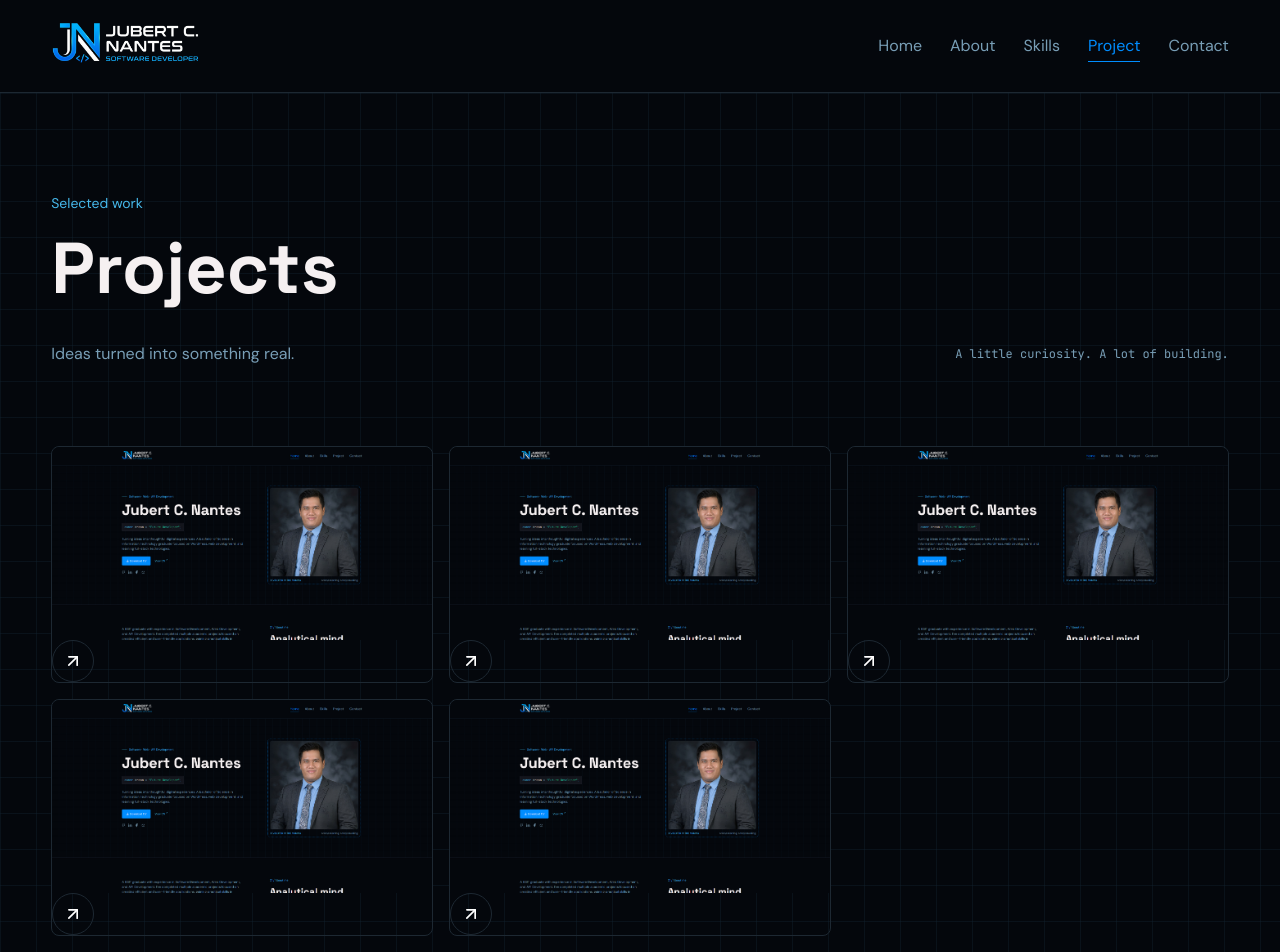
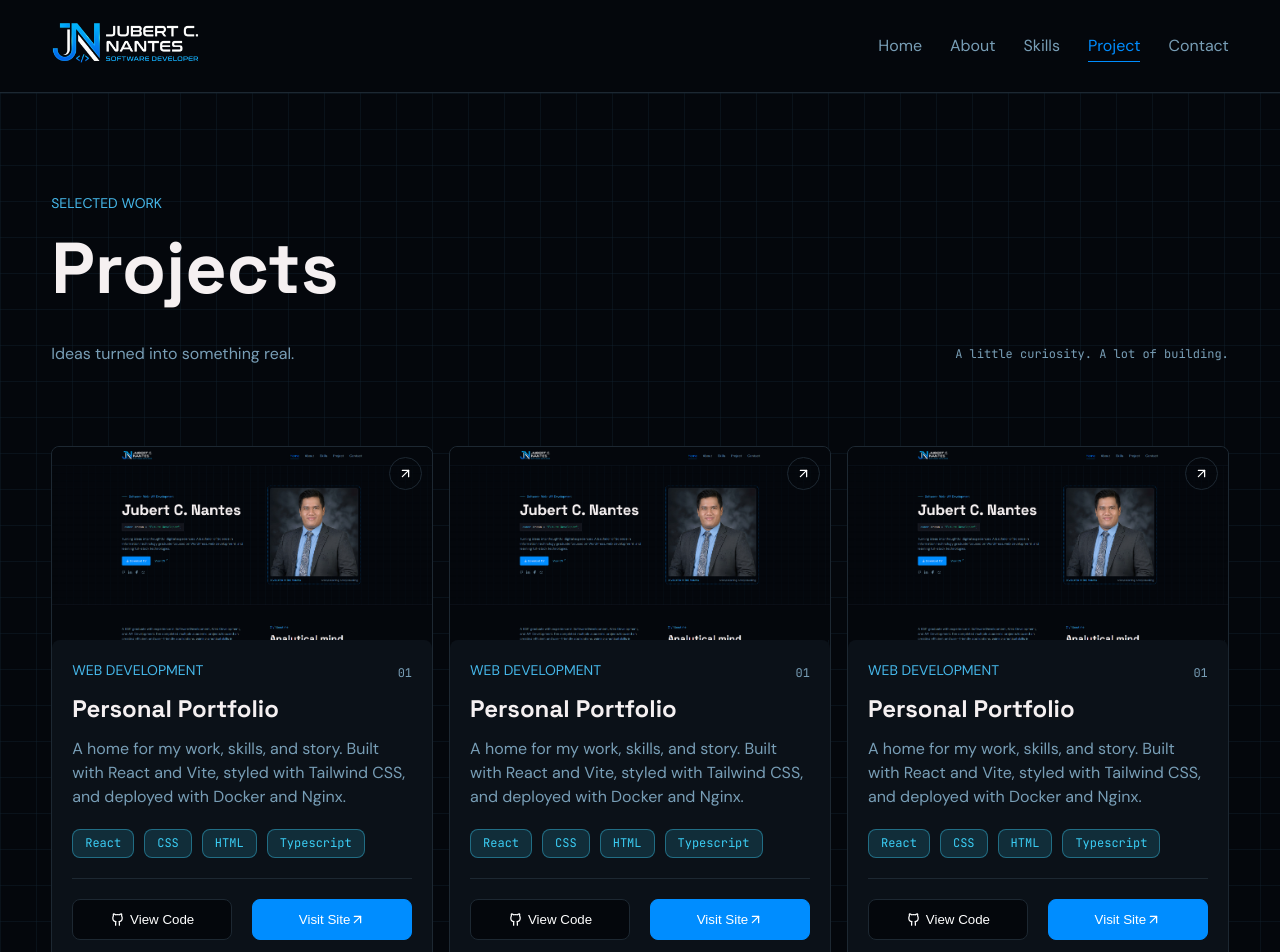
Before and after one commit to jubs0022/my-portfolio-v2, a React (Vite) app in the folder my-portfolio/: page /project in a window 1280 px wide. Shown: the top 952 px of the page. Built offline with nearby package versions, Linux system fonts and the light colour scheme.

Commit message:
Minor Update

```diff
--- a/my-portfolio/src/App.css
+++ b/my-portfolio/src/App.css
@@ -13,11 +13,14 @@
   --muted-steel-blue:#13233066;
   --band:#060a11;
   --dark-blue:#0b1118;
+  --light-blue:#3bcdf4;
+  --blue: #2965f1;
 
   .tagline{
     font-family: "JetBrains Mono", monospace;
     font-size: 12px !important;
     line-height: 2em;
+    letter-spacing:10%;
   }
 }
 
@@ -64,10 +67,35 @@ h3{
   font-style: normal;
   color: var(--primary);
 }
+h4{
+  font-family: "Space Grotesk", sans-serif;
+  font-optical-sizing: auto;
+  font-weight: 700;
+  font-size: 1.5rem;
+  line-height: 1.5em;
+  font-style: normal;
+  color: var(--primary);
+}
 
 body{
   background-color: var(--secondary);
   padding: 0;
+}
+
+span{
+    font-family: "JetBrains Mono", monospace;
+    font-size: 12px;
+    line-height: 1.2em;
+  }
+
+.h2-span{
+  font-family: "Space Grotesk", sans-serif;
+  font-optical-sizing: auto;
+  font-weight: 700;
+  font-size:3rem;
+  line-height: 1.3em;
+  font-style: normal;
+  color: var(--primary);
 }
 
 /* Removes default margins and padding from all elements */
--- a/my-portfolio/src/components/css/project-card.css
+++ b/my-portfolio/src/components/css/project-card.css
@@ -10,14 +10,133 @@
     border-radius: 8px 8px 0 0;
 }
 
+.project-upper {
+    position: relative;
+}
+
 .project-upper button{
     border-radius: 999px;
     border: 1px solid var(--dark-slate);
-    padding: 10px 10px 7px 10px;
+    padding: 8px 8px 5px 8px;
+    position: absolute;
+    top:10px;
+    right: 10px;
+}
+
+.project-upper button:hover{
+    background-color: var(--accent);
 }
 
 
 .project-upper button svg{
-    width: 20px;
-    height: 20px;
+    width: 15px;
+    height: 15px;
 }
+
+.project-info{
+    padding: 20px;
+    background-color: var(--dark-blue);
+    border-radius: 8px;
+}
+
+.project-info h4{
+    margin-top: 5px;
+    margin-bottom: 10px;
+}
+
+.skill-cards{
+    margin-top: 20px;
+    display: flex;
+    gap:10px;
+    font-size: 12px;
+}
+
+.react {
+    /* Define the base color */
+    --tech-color: #3bcdf4;
+
+    /* Text color */
+    color: var(--tech-color);
+
+    /* Box styling */
+    padding: 6px 12px;
+    border-radius: 8px;
+    font-weight: normal; /* Optional: adjust based on your font */
+
+    /* Fallback styles for older browsers */
+    background: rgba(59, 205, 244, 0.1);
+    border: 1px solid rgba(59, 205, 244, 0.3);
+}
+
+/* Modern CSS using color-mix for precise opacity */
+@supports (color:color-mix(in lab, red, red)) {
+    .react {
+        background: color-mix(in oklch, var(--tech-color) 15%, transparent);
+        border: 1px solid color-mix(in oklch, var(--tech-color) 40%, transparent);
+    }
+}
+
+.divider{
+    height: 1px;
+    border-top: 1px solid var(--dark-slate);
+    margin: 20px 0;
+}
+
+.eyebrow-number{
+    display: flex;
+    justify-content: space-between;
+}
+
+.eyebrow-number span{
+    line-height: 2.2em;
+    color: var(--text-color);
+}
+
+.project-cta{
+    display: flex;
+    gap:20px;
+}
+
+.project-cta button{
+    width: 100%;
+}
+
+.code-button{
+    color: white;
+    background-color: var(--ebony);
+    border: 1px solid var(--dark-slate);
+    border-radius: 8px;
+    display: flex;
+    align-items: center;
+    justify-content: center;
+    gap:5px
+}
+
+.code-button:hover{
+    border: 1px solid var(--accent);
+}
+
+.code-button svg{
+    width: 15px;
+    height: 15px;
+}
+
+
+.visit-button{
+    color: white;
+    background-color: var(--accent);
+    border-radius: 8px;
+    padding:12px 0px;
+    border: 1px solid var(--accent);
+    display: flex;
+    justify-content: center;
+}
+
+.visit-button:hover{
+    background-color: var(--ebony);
+}
+
+.visit-button svg{
+    width: 15px;
+    height: 15px;
+}
--- a/my-portfolio/src/components/project-card.tsx
+++ b/my-portfolio/src/components/project-card.tsx
@@ -1,14 +1,42 @@
-import "./css/project-card.css"
-import Portfolio from "../assets/portfolio-project.jpg"
+import "./css/project-card.css";
+import Portfolio from "../assets/portfolio-project.jpg";
 
-import Arrow from "../assets/arrow.svg?react"
+import Arrow from "../assets/arrow.svg?react";
+import ViewIcon from "../assets/arrow.svg?react";
+import GithubIcon from "../assets/github.svg?react";
 
-export default function ProjectCard(){
+export default function ProjectCard() {
   return (
     <div className="project-card">
       <div className="project-upper">
         <img src={Portfolio} />
-                <button><Arrow /></button>
+        <button>
+          <Arrow />
+        </button>
+      </div>
+      <div className="project-info">
+        <div className="eyebrow-number">
+          <div className="eyebrow">
+            <p>Web Development</p>
+          </div>
+          <span>01</span>
+        </div>
+        <h4>Personal Portfolio</h4>
+        <p>
+          A home for my work, skills, and story. Built with React and Vite,
+          styled with Tailwind CSS, and deployed with Docker and Nginx.
+        </p>
+        <div className="skill-cards">
+          <span className="react">React</span>
+          <span className="react">CSS</span>
+          <span className="react">HTML</span>
+          <span className="react">Typescript</span>
+        </div>
+        <div className="divider"></div>
+        <div className="project-cta">
+            <button className="code-button"><GithubIcon />View Code</button>
+            <button className="visit-button">Visit Site<ViewIcon /></button>
+        </div>
       </div>
     </div>
   );
--- a/my-portfolio/src/pages/css/home.css
+++ b/my-portfolio/src/pages/css/home.css
@@ -45,7 +45,12 @@
     height: 1px;
 }
 
-.eyebrow p, .code-text{
+.eyebrow p{
+    font-size: 14px;
+    text-transform: uppercase;
+}
+
+.code-text{
     font-size: 14px;
 }
 
--- a/my-portfolio/src/pages/home.tsx
+++ b/my-portfolio/src/pages/home.tsx
@@ -71,7 +71,7 @@ export default function Home() {
             <div className="eyebrow eyebrow-margin">
               <p>01 / About me</p>
             </div>
-            <h2>Analytical mind. <span>Creative execution.</span></h2>
+            <h2>Analytical mind. <span className="h2-span">Creative execution.</span></h2>
           </div>
         </div>
       </div>
@@ -81,7 +81,7 @@ export default function Home() {
             <div className="eyebrow eyebrow-margin">
               <p>01 / About me</p>
             </div>
-            <h2>Different tools. <span>One builder.</span></h2>
+            <h2>Different tools. <span className="h2-span">One builder.</span></h2>
           </div>
           <TabComponent />
         </div>
```
Lines whose indentation alone changed are shown as unchanged.
